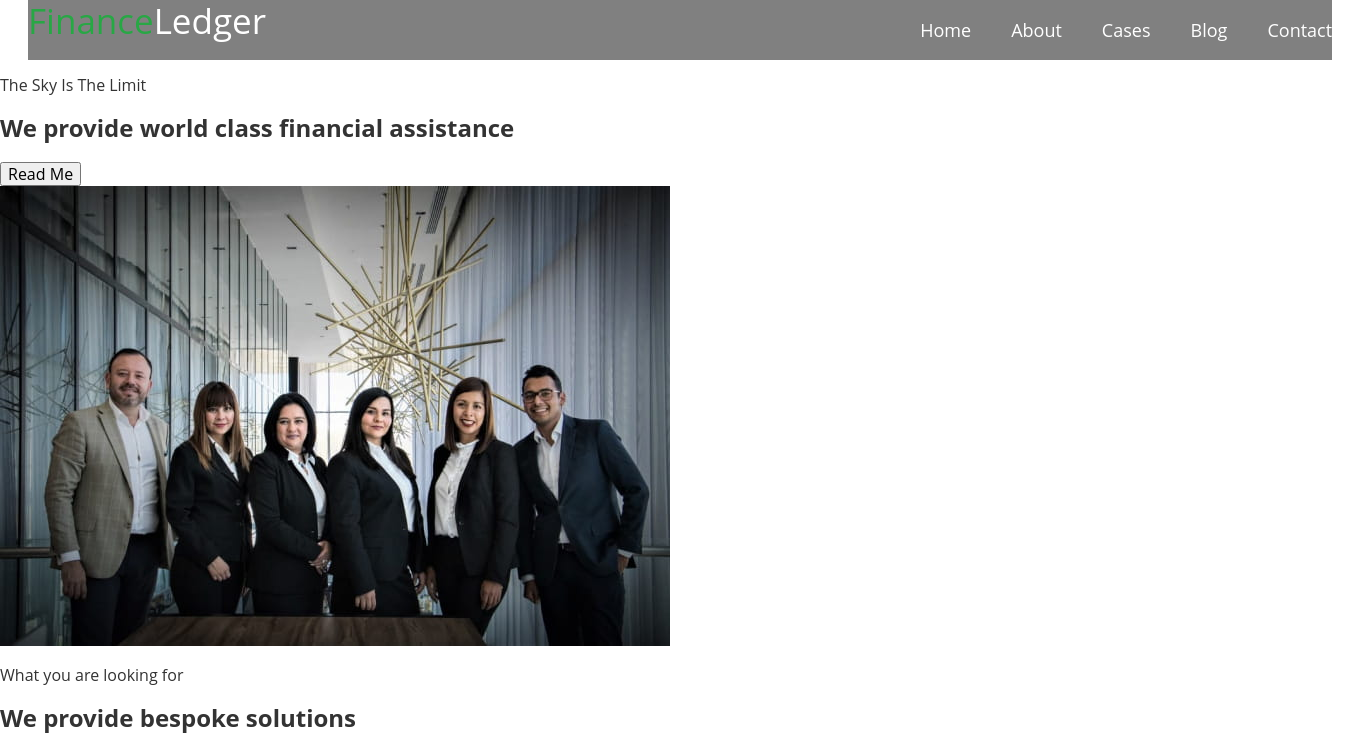
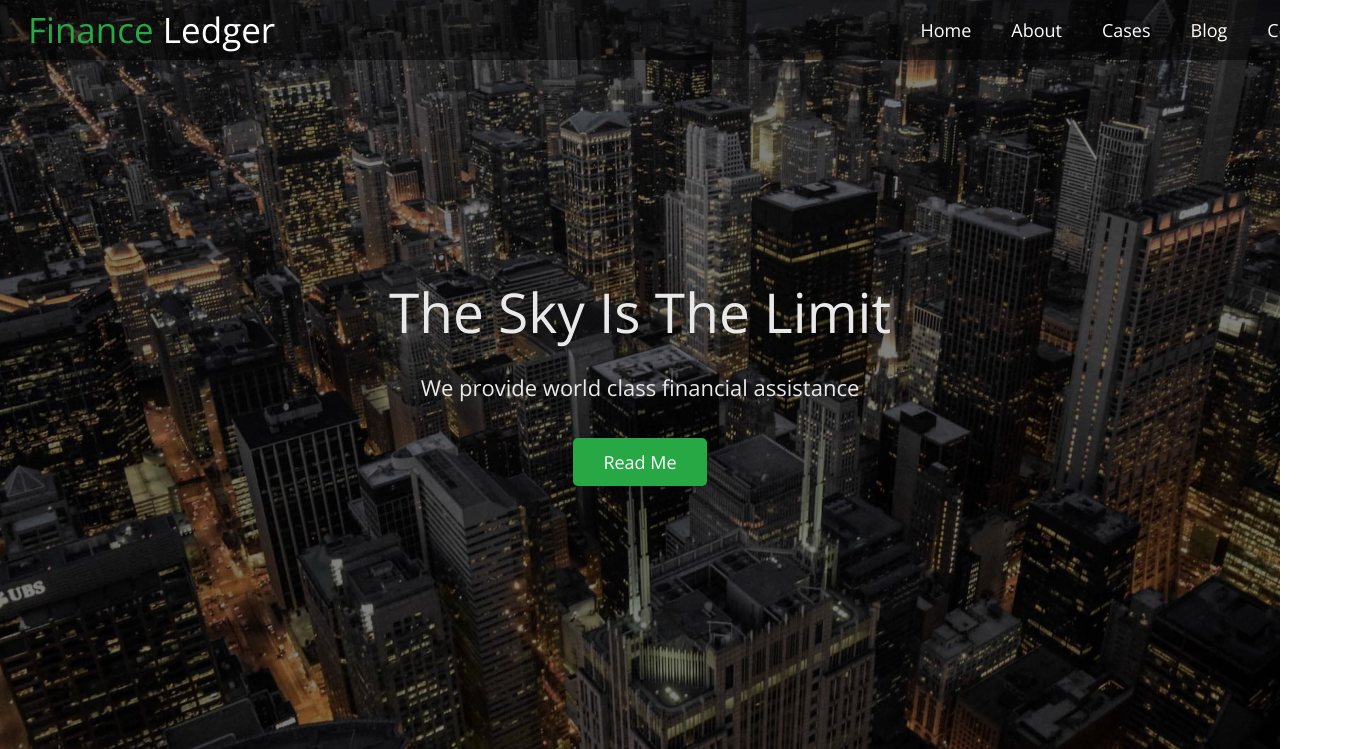
Before and after one commit to kashirin-olexsandr/blended-108_9-10, a plain HTML site: page index.html in a window 1280 px wide. Shown: the top 749 px of the page, 1360 px wide, since content can reach past the window. Drawn offline with nearby package versions, Linux system fonts and the light colour scheme.

Commit message:
add header hero

```diff
--- a/css/styles.css
+++ b/css/styles.css
@@ -2,6 +2,16 @@ body {
   font-family: "Open Sans", sans-serif;
   color: #333;
   background-color: #fff;
+}
+
+h1,
+h2,
+h3,
+h4,
+h5,
+h6,
+p {
+  margin: 0;
 }
 
 a {
@@ -18,11 +28,19 @@ button {
   cursor: pointer;
 }
 
+.container {
+  max-width: 1360px;
+  margin: 0 auto;
+}
+
 /* HEADER STYLES */
 
-.container {
-  width: 1360px;
-  margin: 0 auto;
+.page-header {
+  background-color: gray;
+  position: fixed;
+  top: 0;
+  width: 100%;
+  background: linear-gradient(rgba(0, 0, 0, 0.5), rgba(0, 0, 0, 0.5));
 }
 
 header > .container {
@@ -33,9 +51,9 @@ header > .container {
 }
 
 .nav-container {
-  background-color: gray;
   display: flex;
   justify-content: space-between;
+  align-items: center;
 }
 .logo {
   font-weight: 400;
@@ -57,7 +75,43 @@ header > .container {
   color: #fff;
 }
 
-/* --------- */
+/* HERO */
+
+.hero {
+  background-image: linear-gradient(rgba(0, 0, 0, 0.5), rgba(0, 0, 0, 0.5)),
+    url("../images/hero-bg.jpg");
+  background-repeat: no-repeat;
+  background-size: cover;
+  padding-top: 279px;
+  padding-bottom: 282px;
+  text-align: center;
+  color: #e9e9e9;
+}
+
+.hero-decr {
+  font-weight: 300;
+  font-size: 55px;
+  line-height: 1.2;
+  margin-bottom: 24px;
+}
+
+.hero-title {
+  font-weight: 400;
+  font-size: 22px;
+  line-height: 1.67;
+  margin-bottom: 32px;
+}
+
+.hero-btn {
+  border: none;
+  padding: 10px 30px;
+  background-color: transparent;
+  color: #ffffff;
+  border-radius: 5px;
+  background-color: #28a745;
+  font-size: 18px;
+  line-height: 1.56;
+}
 
 .our-team {
 }
--- a/index.html
+++ b/index.html
@@ -7,7 +7,7 @@
     <link rel="preconnect" href="https://fonts.googleapis.com" />
     <link rel="preconnect" href="https://fonts.gstatic.com" crossorigin />
     <link
-      href="https://fonts.googleapis.com/css2?family=Open+Sans:wght@0,300..800;1,300..800&display=swap"
+      href="https://fonts.googleapis.com/css2?family=Open+Sans:wght@300..800&display=swap"
       rel="stylesheet"
     />
     <link
@@ -21,11 +21,11 @@
   </head>
 
   <body>
-    <header>
+    <header class="page-header">
       <div class="container">
         <nav class="nav-container">
           <a class="logo" href="./index.html"
-            ><span class="logo-green">Finance</span>Ledger</a
+            ><span class="logo-green">Finance </span>Ledger</a
           >
           <ul class="nav-list">
             <li class="nav-list-item"><a href="#hero">Home</a></li>
@@ -38,13 +38,18 @@
       </div>
     </header>
     <main>
-      <section id="hero">
-        <p>The Sky Is The Limit</p>
-        <h1>We provide world class financial assistance</h1>
-        <button type="button">Read Me</button>
+      <section class="hero" id="hero">
+        <div class="container">
+          <p class="hero-decr">The Sky Is The Limit</p>
+          <h1 class="hero-title">
+            We provide world class financial assistance
+          </h1>
+          <button class="hero-btn" type="button">Read Me</button>
+        </div>
       </section>
 
       <section>
+        <div class="container">
           <img
             src="./images/about.jpg"
             alt="Team Photo"
@@ -55,13 +60,15 @@
           <h2>We provide bespoke solutions</h2>
           <p>
             Lorem ipsum dolor, sit amet consectetur adipisicing elit. Voluptate,
-          ipsum dignissimos quae laudantium asperiores nam aliquid impedit harum
-          illum dolore explicabo ab dolores itaque rerum temporibus doloribus
-          iste maiores deleniti?
+            ipsum dignissimos quae laudantium asperiores nam aliquid impedit
+            harum illum dolore explicabo ab dolores itaque rerum temporibus
+            doloribus iste maiores deleniti?
           </p>
           <button type="button">Read More</button>
+        </div>
       </section>
       <section>
+        <div class="container">
           <p>This is what we do</p>
           <h2>Business Cases</h2>
           <p>
@@ -118,15 +125,17 @@
               />
             </li>
           </ul>
+        </div>
       </section>
       <section>
+        <div class="container">
           <p>April 16 2020</p>
           <h2>Blog Post One</h2>
           <p>
             Lorem ipsum dolor, sit amet consectetur adipisicing elit. Voluptate,
-          ipsum dignissimos quae laudantium asperiores nam aliquid impedit harum
-          illum dolore explicabo ab dolores itaque rerum temporibus doloribus
-          iste maiores deleniti?
+            ipsum dignissimos quae laudantium asperiores nam aliquid impedit
+            harum illum dolore explicabo ab dolores itaque rerum temporibus
+            doloribus iste maiores deleniti?
           </p>
           <button type="button">Read Our Blog</button>
           <img
@@ -135,14 +144,16 @@
             width="670"
             height="460"
           />
+        </div>
       </section>
       <section class="our-team">
+        <div class="container">
           <div class="team-container">
             <p class="team-subtitle">Who we are</p>
             <h2 class="team-title">Our Professional Team</h2>
             <p class="team-description">
-            Lorem ipsum dolor sit amet consectetur adipisicing elit. Architecto,
-            sapiente!
+              Lorem ipsum dolor sit amet consectetur adipisicing elit.
+              Architecto, sapiente!
             </p>
             <ul class="team-list">
               <li class="team-item">
@@ -162,6 +173,7 @@
               </li>
             </ul>
           </div>
+        </div>
       </section>
     </main>
     <footer></footer>
```
Also changed, not shown: images/hero-bg.jpg (added). Lines whose indentation alone changed are shown as unchanged.
